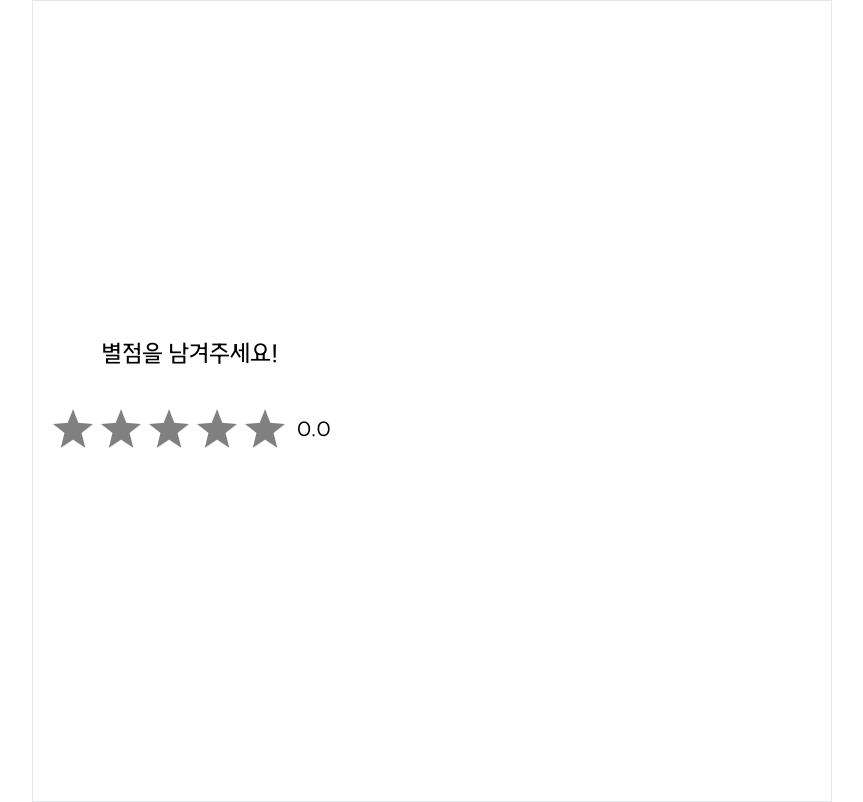
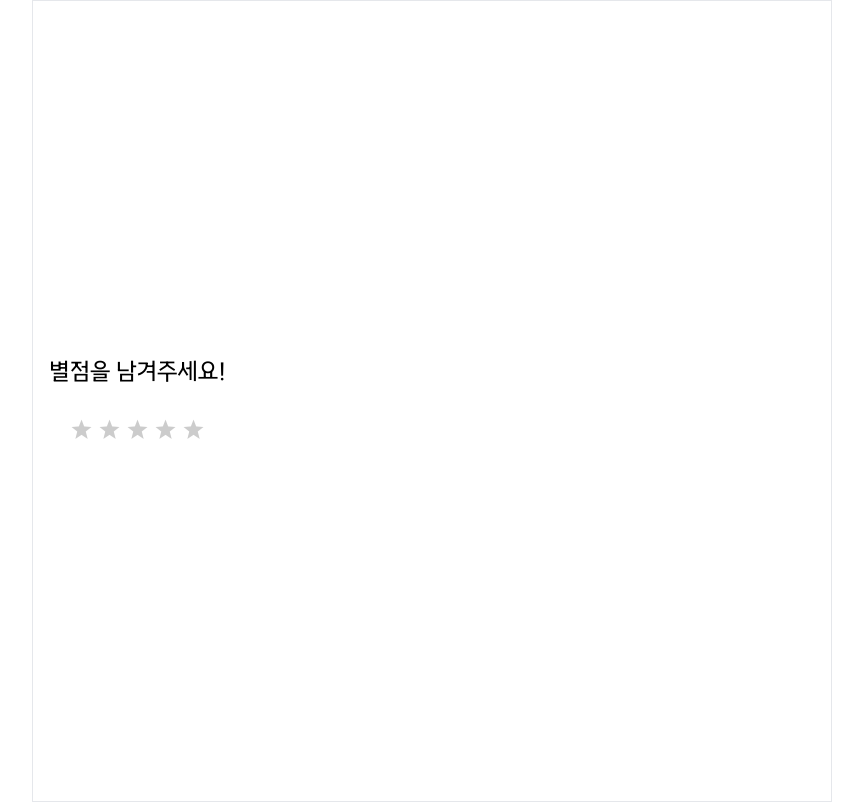
Before and after one commit to theDizzt/neolink-webapp, a Next.js app: page /home/play/1/watch-end in a window 1280 px wide. Both pictures are taken after a click on the button "아니오". Shown: the whole page, without its empty margins (208-1071 px from the left). Built offline with nearby package versions, Linux system fonts and the light colour scheme.

Commit message:
fix: fix build & rate

```diff
--- a/app/home/play/[uid]/watch-end/page.tsx
+++ b/app/home/play/[uid]/watch-end/page.tsx
@@ -1,23 +1,15 @@
 // 여기를 작업해주시면 됩니다.
 'use client';
+import { RateStar } from '@/components/rate-star/rate-star';
 import { useState } from 'react';
-import dynamic from 'next/dynamic';
-
-const ReactStars = dynamic(() => import('react-stars'), { ssr: false });
 
 export default function WatchEndPage() {
   const [step, setStep] = useState<number>(1);
-  const [rating, setRating] = useState<number>(0);
-  const [hoverRating, setHoverRating] = useState<number | null>(null);
   const [review, setReview] = useState<string>('');
 
   const goToStep2 = () => setStep(2);
-  const handleRating = (newRating: number) => {
-    setRating(newRating);
-    setStep(3);
-  };
+
   const handleFinish = () => setStep(4);
-  const displayRating = hoverRating !== null ? hoverRating : rating;
 
   return (
     <div className="flex min-h-screen flex-col items-center justify-center bg-white p-4 text-black">
@@ -45,17 +37,11 @@ export default function WatchEndPage() {
         <div className="text-center">
           <h2 className="mb-6 text-2xl font-medium">별점을 남겨주세요!</h2>
           <div className="flex items-center justify-center">
-            <ReactStars
-              count={5}
-              value={rating}
-              onChange={handleRating}
-              onHover={(newValue) => setHoverRating(newValue ?? null)}
-              half={true}
-              size={48}
+            <RateStar
+              onChange={() => {
+                // Handle rating change logic here
+              }}
             />
-            <span className="ml-2 text-xl font-medium">
-              {displayRating.toFixed(1)}
-            </span>
           </div>
         </div>
       )}
@@ -64,20 +50,7 @@ export default function WatchEndPage() {
         <div className="w-full max-w-md text-center">
           <h2 className="mb-6 text-2xl font-medium">후기도 부탁드려요!</h2>
           <div className="mb-4 flex items-center justify-center">
-            <ReactStars
-              count={5}
-              value={rating}
-              onChange={(newRating) => setRating(newRating)}
-              onHover={(newHover) => {
-                if (newHover) setHoverRating(newHover);
-                else setHoverRating(null);
-              }}
-              half={true}
-              size={36}
-            />
-            <span className="ml-2 text-lg font-medium">
-              {displayRating.toFixed(1)}
-            </span>
+            <RateStar count={5} value={0} onChange={() => {}} />
           </div>
           <textarea
             value={review}
--- /dev/null
+++ b/components/rate-star/rate-star.tsx
@@ -0,0 +1,48 @@
+'use client';
+
+import { useState } from 'react';
+
+export const RateStar = ({
+  count = 5,
+  value = 0,
+  onChange = () => {},
+}: {
+  count?: number;
+  value?: number;
+  onChange?: (newValue: number) => void;
+}) => {
+  // States
+  const [rating, setRating] = useState<number>(0);
+  const [hoverRating, setHoverRating] = useState<number | null>(null);
+  return (
+    <div style={{ display: 'flex', gap: 4 }}>
+      {Array.from({ length: count }).map((_, idx) => {
+        const starValue = idx + 1;
+        const isFilled =
+          hoverRating !== null
+            ? starValue <= hoverRating
+            : starValue <= (rating || value);
+        return (
+          <span
+            key={starValue}
+            style={{
+              cursor: 'pointer',
+              color: isFilled ? '#FFD700' : '#ccc',
+              fontSize: 24,
+              transition: 'color 0.2s',
+            }}
+            onMouseEnter={() => setHoverRating(starValue)}
+            onMouseLeave={() => setHoverRating(null)}
+            onClick={() => {
+              setRating(starValue);
+              onChange(starValue);
+            }}
+            data-testid={`star-${starValue}`}
+          >
+            ★
+          </span>
+        );
+      })}
+    </div>
+  );
+};
```
Also changed, not shown: 2 other files (tests, documents, lock files or other folders).
